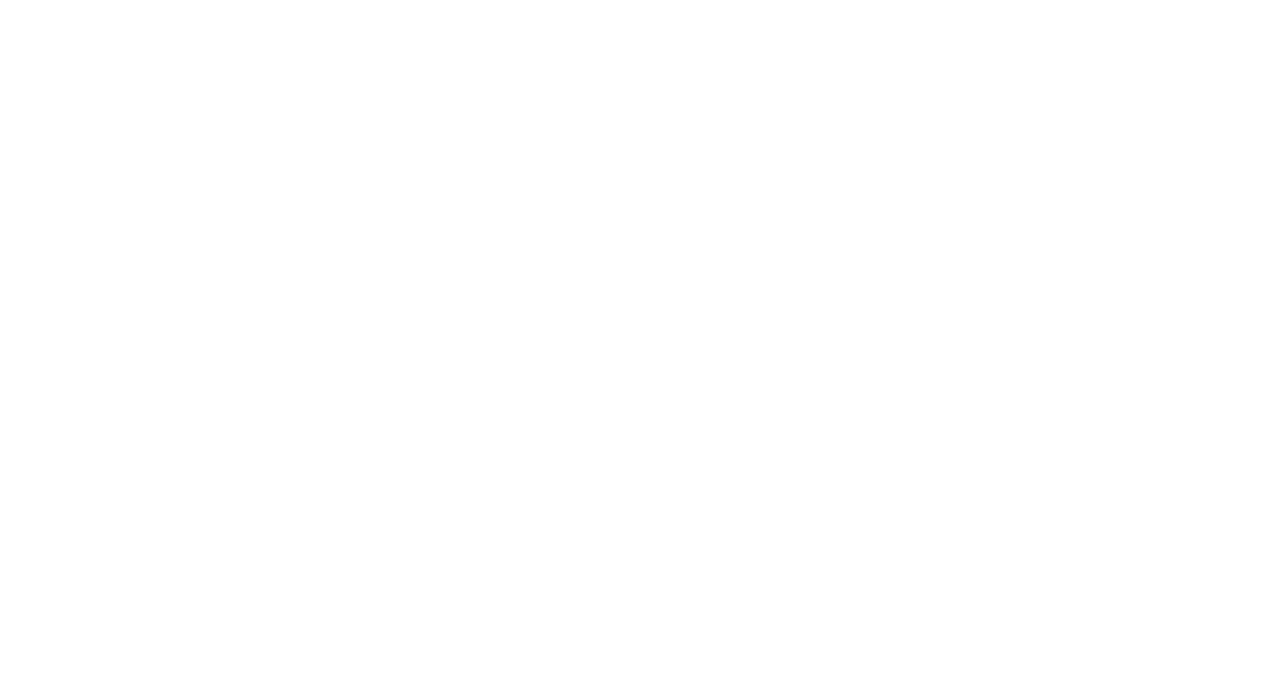
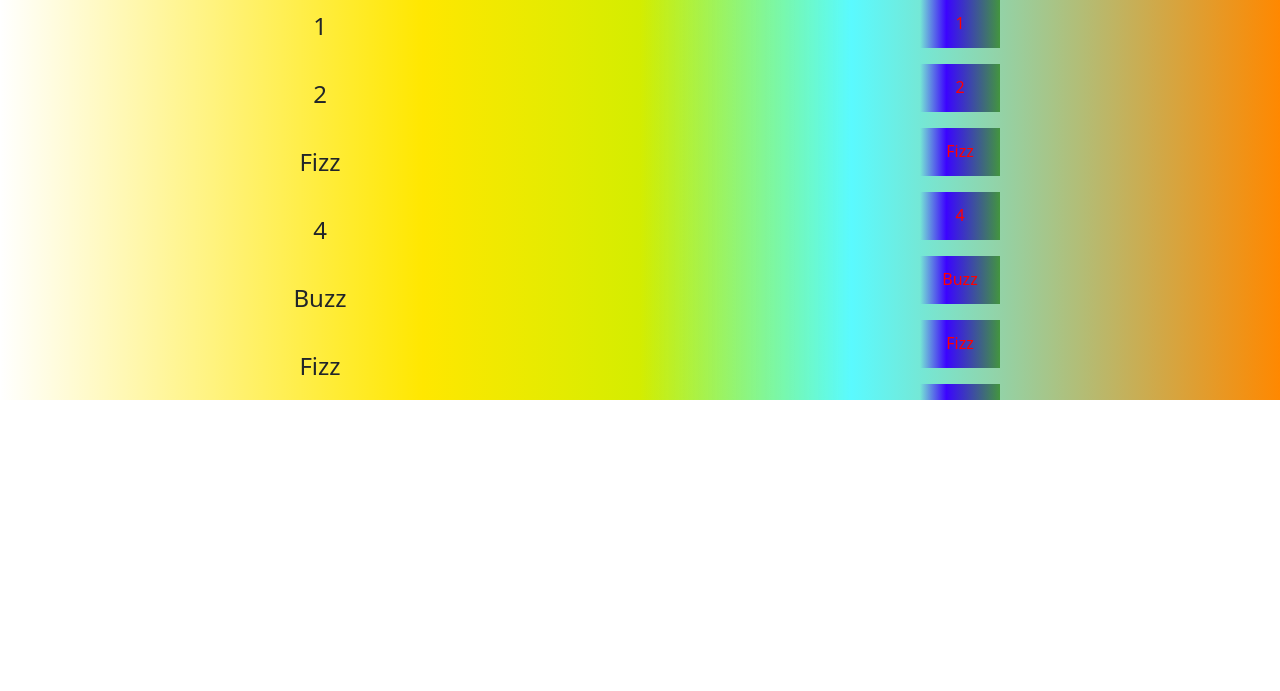
Before and after one commit to Stefano009/js-fizzbuzz, a plain HTML site: page index.html in a window 1280 px wide. Drawn offline with nearby package versions, Linux system fonts and the light colour scheme.

Commit message:
playing_with_CSS

```diff
--- a/css/style.css
+++ b/css/style.css
@@ -0,0 +1,34 @@
+* {
+    margin: 0;
+    padding: 0;
+    box-sizing: border-box;
+}
+/*common */
+/*gradient background*/
+.ms_bg_color {
+    background: linear-gradient(90deg, rgba(2,0,36,0) 0%, rgba(255,231,0,1) 33%, rgba(86,255,0,1) 100%);
+}
+.ms_row {
+    overflow-y: auto;
+    height: 50vh;
+}
+.ms_text_decoration  {
+    font-size: 1.5rem;
+    padding: 0 2rem;
+}
+
+.ms_button_decoration {
+    border: none;
+    color: red;
+    padding: 0.7rem 0;
+    text-decoration: none;
+    display: inline-block;
+    font-size: 16px;
+    width: 5rem;
+    height: 3rem;
+    background:linear-gradient(90deg, rgba(0, 255, 76, 0) 0%, rgba(59, 4, 255, 1) 33%, rgba(20, 112, 2, 0.63) 100%);
+}
+.ms_bg_color_div {
+    height: 100%;
+    background: linear-gradient(90deg, rgba(0, 255, 76, 0) 0%, rgb(90, 250, 255) 33%, rgb(255, 136, 0) 100%);
+}
--- a/index.html
+++ b/index.html
@@ -4,10 +4,24 @@
     <meta charset="UTF-8">
     <meta http-equiv="X-UA-Compatible" content="IE=edge">
     <meta name="viewport" content="width=device-width, initial-scale=1.0">
+    <!-- CSS only -->
+    <link href="https://cdn.jsdelivr.net/npm/bootstrap@5.0.2/dist/css/bootstrap.min.css" rel="stylesheet" integrity="sha384-EVSTQN3/azprG1Anm3QDgpJLIm9Nao0Yz1ztcQTwFspd3yD65VohhpuuCOmLASjC" crossorigin="anonymous">
     <link rel="stylesheet" href="css/style.css">
     <title>FizzBuzz</title>
 </head>
 <body>
+    <main>
+        <div class="container-fluid h-100 ms_bg_color">
+            <div class="row ms_row">
+                <div id="numbers" class="col-6 ms_text_decoration mx-auto text-center">
+                </div>
+                <div id="buttons" class="col-6 mx-auto text-center ms_bg_color_div">
+                </div>
+            </div>
+        </div>
+    </main>
+    <!-- JavaScript Bundle with Popper -->
+    <script src="https://cdn.jsdelivr.net/npm/bootstrap@5.0.2/dist/js/bootstrap.bundle.min.js" integrity="sha384-MrcW6ZMFYlzcLA8Nl+NtUVF0sA7MsXsP1UyJoMp4YLEuNSfAP+JcXn/tWtIaxVXM" crossorigin="anonymous"></script>
     <script src="js/main.js"></script>
 </body>
 </html>
--- a/js/main.js
+++ b/js/main.js
@@ -5,22 +5,33 @@
 // numbers from 1 to 100 print
 
 var iterationNumber = 100;
+var numberFizzBuzz = [];
+var numbers = document.getElementById("numbers");
+var buttons = document.getElementById("buttons");
 for (var i = 0; i < iterationNumber; i++) {
     if ((i + 1) % 3 == 0 && (i + 1) % 5 == 0)
     {
         // 3 and 5 multiples
-        console.log("FizzBuzz")
+        console.log("FizzBuzz");
+        numberFizzBuzz.push("FizzBuzz");
     } else if ( (i + 1) % 5 == 0)
     {
         // 5 multiples
         console.log("Buzz");
+        numberFizzBuzz.push("Buzz");
     } else if ( (i + 1) % 3 == 0)
     {
         // 3 multiples
         console.log("Fizz");
+        numberFizzBuzz.push("Fizz");
     } else
     {
         //all the other numbers
         console.log( i + 1);
+        numberFizzBuzz.push(i + 1);
     }
+    numbers.innerHTML += "<p class='py-2'>" + numberFizzBuzz[i] + "</p>"
+    buttons
+    .innerHTML += "<p class='ms_button_decoration'>" + numberFizzBuzz[i] + "</p><br>"
 }
+console.log(numberFizzBuzz);
```
